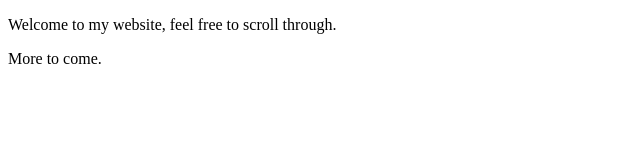
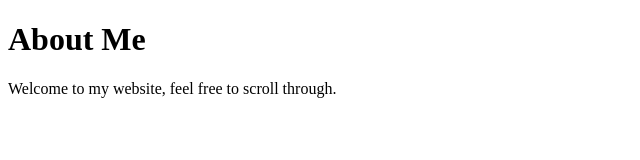
Before and after one commit to brantheeman/Hello-World, a plain HTML site: page Index.html in a window 1280 px wide. Shown: the whole page, without its empty margins (0-640 px from the left). Drawn offline with Linux system fonts and the light colour scheme.

Commit message:
Added h1 header

```diff
--- a/Index.html
+++ b/Index.html
@@ -6,7 +6,7 @@
     <title>Hello World!</title>
 </head>
 <body>
+    <h1>About Me</h1>
     <p>Welcome to my website, feel free to scroll through.</p>
-    <p>More to come.</p>
 </body>
 </html>
```
